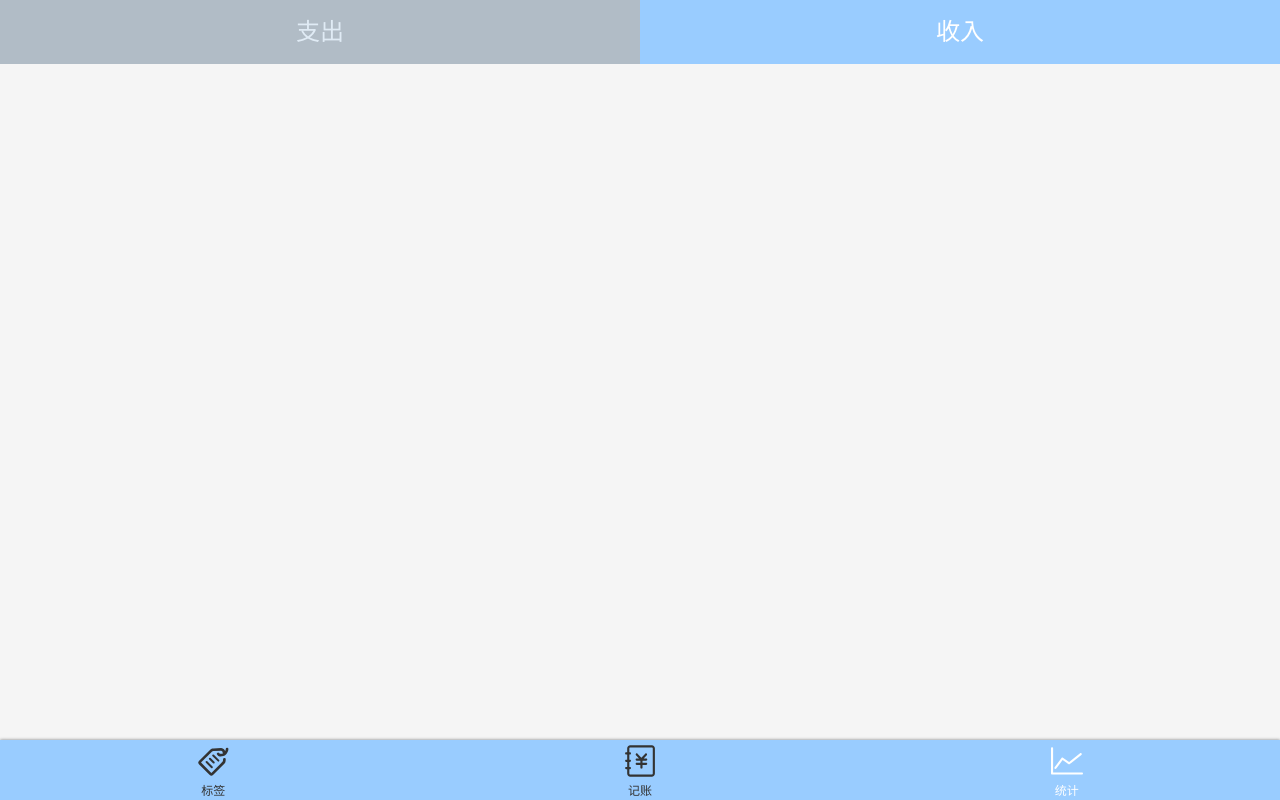
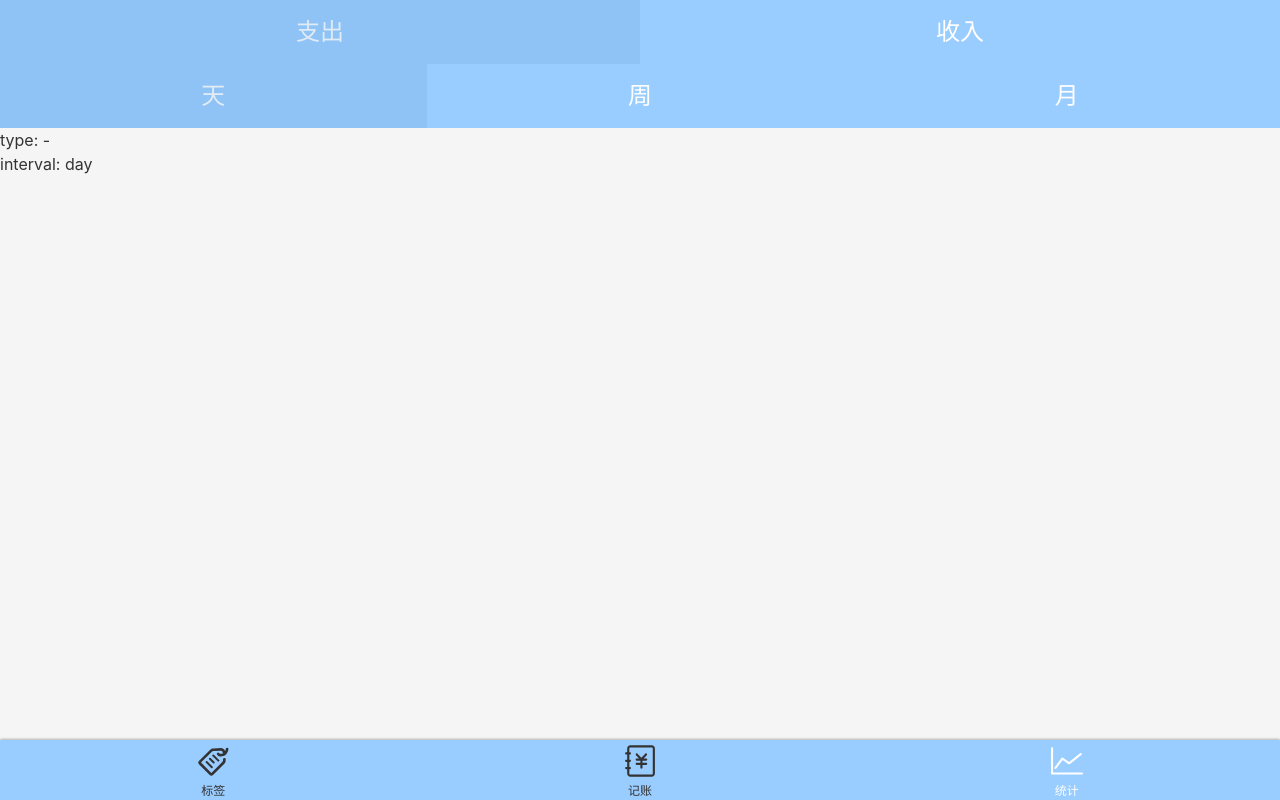
Before and after one commit to Cris-z123/book-keeping, a Vue app: page /#/statistics in a window 1280 px wide. Built offline with nearby package versions, Linux system fonts and the light colour scheme.

Commit message:
封装Tabs组件，替换之前的Types组件

```diff
--- /dev/null
+++ b/src/components/Tabs.vue
@@ -0,0 +1,62 @@
+<template>
+    <div>
+        <ul class="tabs" :class="{[classPrefix+'-tabs']:classPrefix}">
+            <li v-for="item in dataSource" :key="item.value"
+                class="tabs-item"
+                :class="liClass(item)"
+                @click="select(item)">{{item.text}}
+            </li>
+        </ul>
+    </div>
+</template>
+
+<script lang="ts">
+    import Vue from 'vue'
+    import { Component, Prop } from 'vue-property-decorator'
+
+    type DataSourceItem = {text: string; value: string}
+
+    @Component
+    export default class Tabs extends Vue{
+        @Prop({required: true, type: Array}) dataSource!: DataSourceItem[];
+        @Prop(String) readonly value!: string;
+        @Prop(String) classPrefix?: string;
+
+        liClass(item: DataSourceItem) {
+            return {
+                [this.classPrefix + '-tabs-item']: this.classPrefix, selected: item.value === this.value
+            };
+        }
+
+        select(item: DataSourceItem) {
+            this.$emit('update:value', item.value);
+        }
+    }
+</script>
+
+<style lang="scss" scoped>
+.tabs {
+    display: flex;
+    background: #99ccff;
+    text-align: center;
+    font-size: 24px;
+    color: #fff;
+    &-item {
+        display: flex;
+        width: 50%;
+        height: 64px;
+        justify-content: center;
+        align-items: center;
+        position: relative;
+        &.selected::after {
+            content: '';
+            position: absolute;
+            bottom: 0;
+            left: 0;
+            width: 100%;
+            height: 100%;
+            background: rgba(#6699cc, 0.2);
+        }
+    }
+}
+</style>
--- /dev/null
+++ b/src/constants/intervalList.ts
@@ -0,0 +1,5 @@
+export default Object.freeze([
+    {text: '天', value: 'day'},
+    {text: '周', value: 'week'},
+    {text: '月', value: 'month'},
+])
--- /dev/null
+++ b/src/constants/recordTypeList.ts
@@ -0,0 +1,4 @@
+export default Object.freeze([
+    {text: '支出', value: '-'},
+    {text: '收入', value: '+'}
+])
--- a/src/views/Money.vue
+++ b/src/views/Money.vue
@@ -1,7 +1,7 @@
 <template>
     <Layout class-prefix="layout">
         <NumberPad :value.sync="record.amount" @submit="saveRecord"></NumberPad>
-        <Types :value.sync="record.type"></Types>
+        <Tabs :data-source="recordTypeList" :value.sync="record.type"></Tabs>
         <Notes  field-name="备注"
                 placeholder="在这里输入"
                 @update:value="onUpdateNotes"></Notes>
@@ -12,10 +12,11 @@
 <script lang="ts">
     import Vue from 'vue';
     import NumberPad from '@/components/money/NumberPad.vue';
-    import Types from '@/components/money/Types.vue';
     import Tags from '@/components/money/Tags.vue';
     import Notes from '@/components/money/Notes.vue';
+    import Tabs from '@/components/Tabs.vue';
     import {Component} from 'vue-property-decorator';
+    import recordTypeList from '@/constants/recordTypeList';
 
     // const version = window.localStorage.getItem('version') || '0';
     // if(version === '0.0.1') {
@@ -30,12 +31,14 @@
 
 
     @Component({
-        components: {Notes, Types, NumberPad, Tags}
+        components: {Notes, Tabs, NumberPad, Tags}
     })
     export default class Money extends Vue{
         get recordList() {
             return this.$store.state.recordList;
         }
+
+        recordTypeList = recordTypeList;
 
         record: RecordItem = {
             tags: [], notes: '', type: '-', amount: 0
--- a/src/views/Statistics.vue
+++ b/src/views/Statistics.vue
@@ -1,29 +1,42 @@
 <template>
-    <div class="x">
         <Layout>
-            <Types classPrefix="zzz" :value.sync="yyy"></Types>
+            <Tabs class-Prefix="type" :data-source="recordTypeList" :value.sync="type"></Tabs>
+            <Tabs class-Prefix="interval" :data-source="intervalList" :value.sync="interval"></Tabs>
+            <div>
+                type: {{type}}
+                <br>
+                interval: {{interval}}
+            </div>
         </Layout>
-    </div>
 </template>
 
 <script lang="ts">
     import Vue from 'vue'
     import { Component } from 'vue-property-decorator';
-    import Types from '@/components/money/Types.vue';
+    import Tabs from '@/components/Tabs.vue';
+    import intervalList from '@/constants/intervalList'
+    import recordTypeList from '@/constants/recordTypeList'
 
     @Component({
-        components: {Types}
+        components: {Tabs}
     })
     export default class Statistics extends Vue{
-        yyy = '-'
+        type = '-';
+        interval = 'day';
+        intervalList = intervalList;
+        recordTypeList = recordTypeList;
     }
 </script>
 
 <style lang="scss" scoped>
-.x ::v-deep .zzz-item{
-    background: white;
+::v-deep .type-tabs-item{
+    background: yellow;
     &.selected {
-        background: #c4c4c4;
+        background: black;
     }
 }
+::v-deep .interval-tabs-item {
+    height: 10px;
+    border: 1px solid red;
+}
 </style>
```
